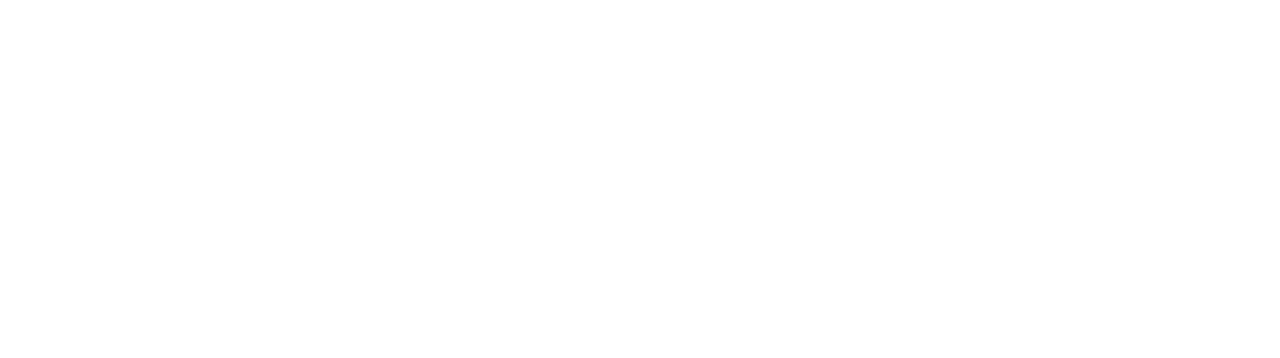
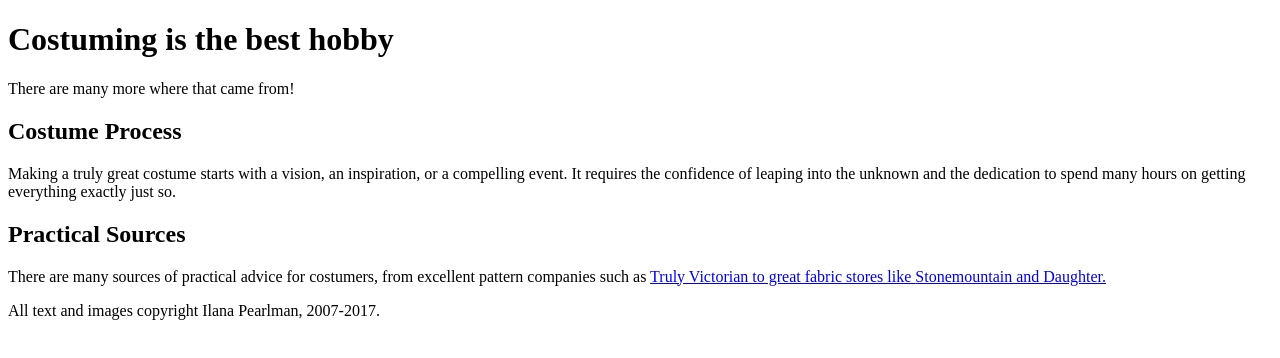
Before and after one commit to IlanaPearlman/ilanapearlman.github.io, a plain HTML site: page index.html in a window 1280 px wide. Drawn offline with Linux system fonts and the light colour scheme.

Commit message:
add paragraphs and images

```diff
--- a/index.html
+++ b/index.html
@@ -1,9 +1,23 @@
 <!DOCTYPE html>
 <html>
   <head>
-    <title></title>
+    <title>Costumes are great</title>
   </head>
   <body>
+  <h1>Costuming is the best hobby</h1>
+  <imge src="photographs/DSC02685 copy" alt="wearing green suede two piece dress in a tree"
+  <a href="pictures.html">There are many more where that came from!</a>
+  <article>
+    <h2>Costume Process</h2>
+    <p>Making a truly great costume starts with a vision, an inspiration, or a compelling event. It requires the confidence of leaping into the unknown and the dedication to spend many hours on getting everything exactly just so.</p>
+    <h2>Practical Sources</h2>
+    <p>There are many sources of practical advice for costumers, from excellent pattern companies such as <a href="https://www.trulyvictorian.net/">Truly Victorian to great fabric stores like <a href="http://www.stonemountainfabric.com">Stonemountain and Daughter.  </a></p>
+  </article>
+  <aside>
 
+  </aside>
   </body>
+  <footer>
+  <p> All text and images copyright Ilana Pearlman, 2007-2017.
+  </footer>
 </html>
```
Also changed, not shown: pictures.html (+11 -2 lines), photographs/DSC02685 copy.jpg (added), photographs/IMG_1836 2.jpg (added), photographs/IMG_1838.jpg (added), photographs/IMG_1907.jpg (added), 4 other files.
